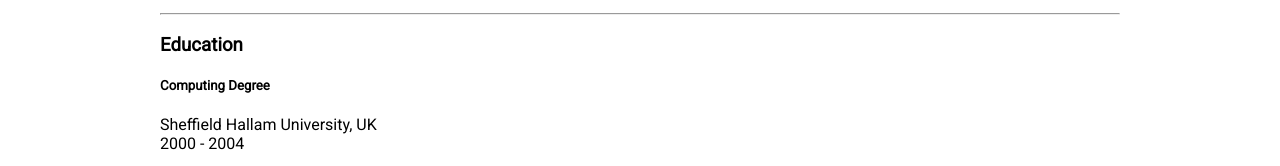
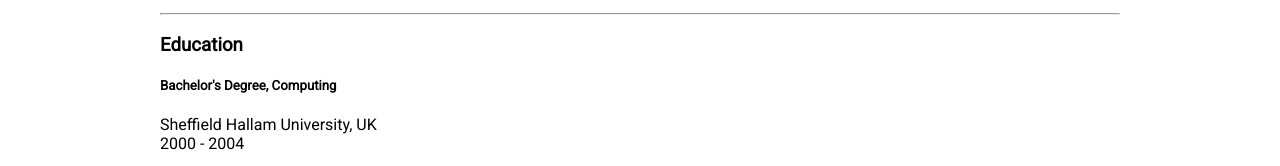
Before and after one commit to rpallas/robbiepallas.com, a Gatsby site: page /about in a window 1280 px wide. Shown: the part 2011-2177 px from the top of the page. Built offline with nearby package versions, Linux system fonts and the light colour scheme; Gatsby itself is replaced by a stand-in of ours.

Commit message:
updates CV and details

```diff
--- a/src/pages/about.js
+++ b/src/pages/about.js
@@ -169,7 +169,7 @@ export default () => (
         </Row>
         <Row>
           <Col>
-            <h5>Computing Degree</h5>
+            <h5>Bachelor's Degree, Computing</h5>
           </Col>
         </Row>
         <Row>
```
Also changed, not shown: 1 other file.
